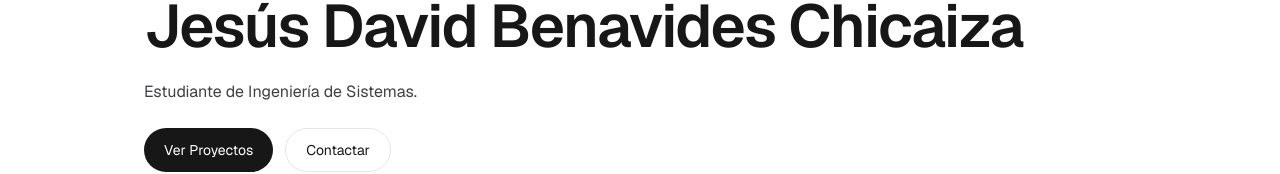
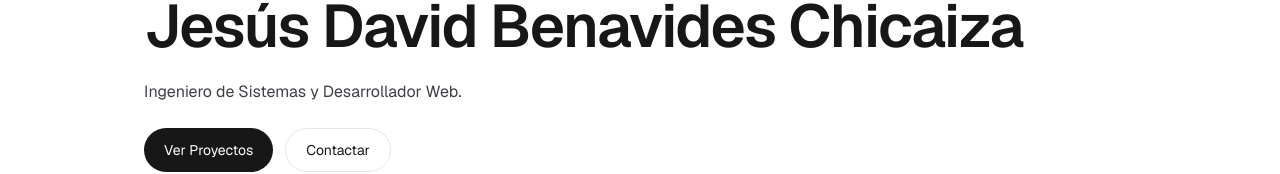
Before and after one commit to Nassican/nassicanDev, a Next.js app: page / in a window 1280 px wide. Shown: the part 389-563 px from the top of the page. Built offline with nearby package versions, Linux system fonts and the light colour scheme.

Commit message:
feat: add Hero section component with personal profile details and navigation buttons

```diff
--- a/src/components/sections/Hero.tsx
+++ b/src/components/sections/Hero.tsx
@@ -10,7 +10,7 @@ export default function Hero() {
         Jesús David Benavides Chicaiza
       </h1>
       <p className="max-w-2xl text-base text-zinc-700 dark:text-zinc-300">
-        Estudiante de Ingeniería de Sistemas.
+        Ingeniero de Sistemas y Desarrollador Web.
       </p>
       <div className="flex gap-3">
         <a href="#projects">
```
